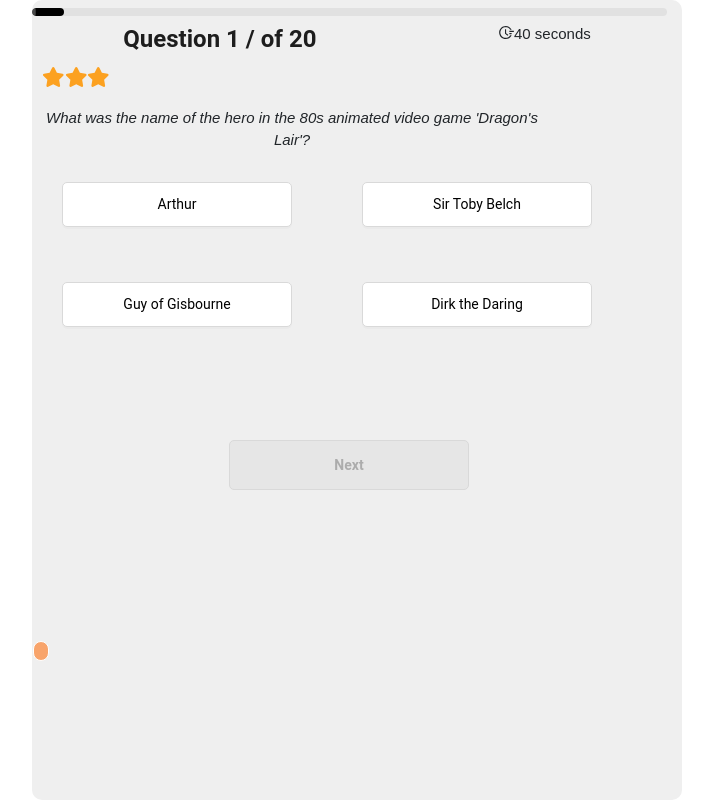
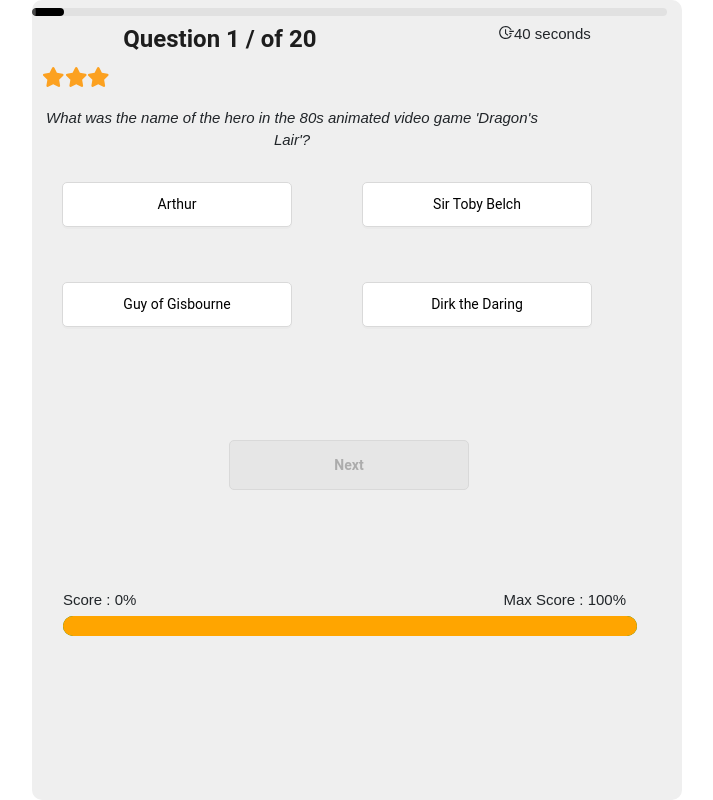
Before and after one commit to yameenaliabro/QuizApp, a React (Create React App) app: page /quiz-app in a window 1280 px wide. Shown: the whole page, without its empty margins (283-996 px from the left). Built offline with nearby package versions, Linux system fonts and the light colour scheme.

Commit message:
create result progress

```diff
--- a/src/Component/Quiz/Quiz.css
+++ b/src/Component/Quiz/Quiz.css
@@ -7,6 +7,15 @@
     flex-wrap: wrap;
     align-items: center;
     height: 100vh;
+}
+.resultProgress {
+    position: absolute;
+    height: 100%;
+    top: 0;
+    left: 0;
+    border-radius: 50px;
+    transition: 0.5s;
+
 }
 .app {
     display: flex;
@@ -117,7 +126,7 @@
 }
 .progress-container {
     border: 1px solid transparent;
-    width: 520px;
+    width: 640px;
     height: 32px;
     border-radius: 30px;
     position: relative;
@@ -126,41 +135,8 @@
     position: absolute;
     top: 75%;
   }
-  .progressInner {
-    height: 100%;
-    height: 20px;
-    display: inline-block;
-    border-color: white;
-    border-width: 1px;
-    border-style: solid;
-    border-radius: 30px;
-  }
-  .progress-red {
-    background-color: #f8a46b;
-    position: relative;
-    position: absolute;
-    top: 0;
-    left: 0;
-    z-index: 9;
-  }
-  .progress-orange {
-    background-color: #febd5c;
-    position: absolute;
-    left: 49%;
-    z-index: 8;
-  }
-  .progress-yellow {
-    background-color: #f6e763;
-    position: absolute;
-    left: 64%;
-    z-index: 7;
-  }
-  .progress-green {
-    background-color: #bae17c;
-    position: absolute;
-    left: 74%;
-    z-index: 6;
-  }
+
+
 @media only screen and (max-Width:650px){
     .contain-quiz {
         font-family: Arial, Helvetica, sans-serif;
@@ -241,49 +217,14 @@
     }
     .progress-container {
         border: 1px solid transparent;
-        width: 500px;
+        width: 400px;
         height: 32px;
         border-radius: 30px;
         position: relative;
         display: inline-block;
         margin-top: 40px;
         position: absolute;
-        top: 90%;
-      }
-      .progressInner {
-        height: 100%;
-        height: 20px;
-        display: inline-block;
-        border-color: white;
-        border-width: 1px;
-        border-style: solid;
-        border-radius: 30px;
-      }
-      .progress-red {
-        background-color: #f8a46b;
-        position: relative;
-        position: absolute;
-        top: 0;
-        left: 0;
-        z-index: 9;
-      }
-      .progress-orange {
-        background-color: #febd5c;
-        position: absolute;
-        left: 49%;
-        z-index: 8;
-      }
-      .progress-yellow {
-        background-color: #f6e763;
-        position: absolute;
-        left: 64%;
-        z-index: 7;
-      }
-      .progress-green {
-        background-color: #bae17c;
-        position: absolute;
-        left: 74%;
-        z-index: 6;
+        top: 93%;
       }
     .quiz-result {
         display: flex;
--- a/src/Component/Quiz/Quiz.tsx
+++ b/src/Component/Quiz/Quiz.tsx
@@ -5,6 +5,7 @@
 import { FieldTimeOutlined } from '@ant-design/icons';
 import { FontAwesomeIcon } from '@fortawesome/react-fontawesome'
 import{  faStar } from '@fortawesome/free-solid-svg-icons';
+import { ResultProgress } from '../StatusBar/StatusBar';
 const { Title } = Typography;
 function Quiz() {
   const [currentQuestionIndex, setCurrentQuestionIndex] = useState<number>(0);
@@ -17,6 +18,11 @@
   const [pass, setPass] = useState<null | boolean | string>(null)
   const [wrongAnswer, setWrongAnswer] = useState(0)
   const [value,setValue] = useState(1);
+  let   [score,setscore] = useState<number>(0)
+  let   [currentPer, setCurrentPer] = useState(0)
+  let   [maxPer, setMaxPer] = useState(100)
+  let   [minPer, setMinPer] = useState(0)
+
   useEffect(() => {
     const interval = setInterval(() => {
       if (seconds <= 0) {
@@ -37,16 +43,27 @@
       incorrect_answers: [...eachQuestion.incorrect_answers, eachQuestion.correct_answer]
     }
   })
-  const passingPercentage = (correctAnswers / questions.length) * 100
-  const precentage = passingPercentage;
-  const computerPercentage = precentage + 3;
-  const redPercentage = computerPercentage > 53 ? 53 : computerPercentage;
-  const orangePercentage =
-    computerPercentage > 68 ? 68 - 50 : computerPercentage - 50;
-  const yellowPercentage =
-    computerPercentage > 78 ? 78 - 65 : computerPercentage - 65;
-  const greenPercentage =
-    computerPercentage > 103 ? 103 - 75 : computerPercentage - 75;
+    const data = [
+      {
+        val: 100,
+        color: 'green',
+
+      },
+      {
+        val: currentPer,
+        color: 'yellow',
+
+      },
+      {
+        val: maxPer,
+        color: "orange",
+
+      },
+      {
+        val: minPer,
+        color: 'red'
+      }
+    ]
   const handleNextQuestion = () => {
     setshowalert(undefined)
     setPass(null)
@@ -59,10 +76,14 @@
     setclicked(false)
   };
   const handleOptionSelect = (option: string) => {
+    setMinPer(correctAnswers* 100 / questions.length)
+    setCurrentPer(correctAnswers * 100 / (currentQuestionIndex))
+    setMaxPer((correctAnswers +(questions.length - (currentQuestionIndex))) * 100 / questions.length)
     setValue(value + 1)
+    console.log(minPer)
     if (option === questions[currentQuestionIndex].correct_answer) {
       setPass(option)
-      setCorrectAnswers(correctAnswers + 1)
+      setCorrectAnswers(correctAnswers + 5)
       setSelectedOption(option)
       setshowalert(true)
       setPass(true)
@@ -139,37 +160,14 @@
             </div>
           </div>
            <div className="progress-container">
-        <div
-          style={{
-            width: redPercentage + "%"
-          }}
-          className="progressInner progress-red"
-        />
-        {precentage > 50 && (
-          <div
-            style={{
-              width: orangePercentage + "%"
-            }}
-            className="progressInner progress-orange"
-          />
-        )}
-        {precentage > 65 && (
-          <div
-            style={{
-              width: yellowPercentage + "%"
-            }}
-            className="progressInner progress-yellow"
-          />
-        )}
-        {precentage >= 75 && (
-          <div
-            style={{
-              width: greenPercentage + "%"
-            }}
-            className="progressInner progress-green"
-          />
-        )}
-      </div>
+           <div style={{ position: "absolute", bottom: "5px", left: "5px", width: "100%" }}>
+           <div style={{ display: "flex", flexDirection: "row", marginBottom: "5px", marginLeft: "25px", marginRight: "50px", justifyContent: "space-between" }}>
+                        <span>Score : {correctAnswers}%</span>
+                        <span>Max Score : {maxPer}%</span>
+                    </div>
+          <ResultProgress data={data.sort((x:any, y:any) => y.val - x.val)} />
+        </div>
+       </div>
         </div>
       ) : (
         <div className='quiz-result'>
--- /dev/null
+++ b/src/Component/StatusBar/StatusBar.tsx
@@ -0,0 +1,7 @@
+export const ResultProgress = ({data}:{data:any}) => {
+  return(
+    <div  style={{ width: '90%', height: '50px', position: 'relative', marginLeft:"25px" }} >
+    {data.map((x:any, i:any) => <div key={i} style={{ backgroundColor: `${x.color}`, width: `${x.val}%`, height: '20px'}} className='resultProgress' ></div>)}
+  </div>
+   )
+ }
```
